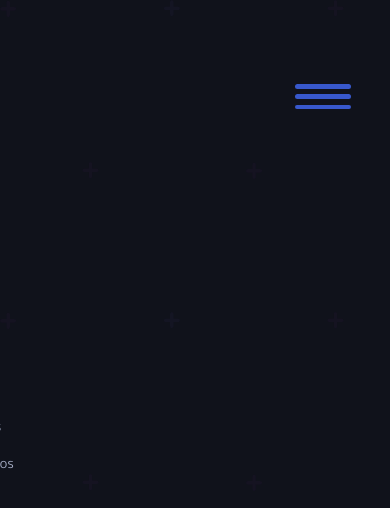
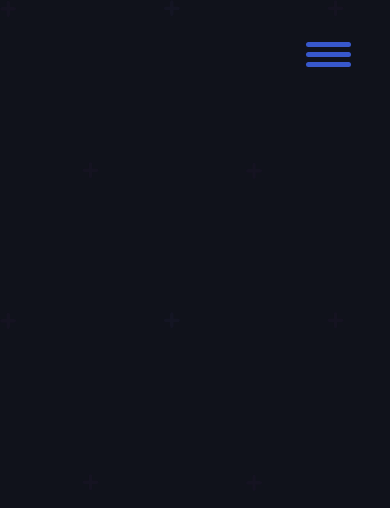
Before and after one commit to AgustinCaldart/portfolio, a React (Create React App) app: page / in a window 390 px wide. Shown: the top 508 px of the page. Built offline with nearby package versions, Linux system fonts and the light colour scheme.

Commit message:
arreglo media

```diff
--- a/src/styles/Layout.scss
+++ b/src/styles/Layout.scss
@@ -8,20 +8,21 @@
     border-right: 1px solid #2e344e;
     transform-origin: left;
     @media screen and (max-width: 1000px) {
+      transition: all 0.4s ease-in-out;
       transform: translateX(-100%);
-    }
-  }
-  .nav-toggle {
-    @media screen and (max-width: 1000px) {
-      transform: translateX(0);
-      transition: all 0.4s ease-in-out;
-      width: 20%;
+      width: 30%;
     }
     @media screen and (max-width: 411px) {
       width: 50%;
     }
   }
+  .nav-toggle {
+    @media screen and (max-width: 1000px) {
+      transition: all 0.4s ease-in-out;
+      transform: translateX(0);
     }
+  }
+
   .main-content {
     width: 84%;
     margin-left: 16%;
@@ -38,10 +39,17 @@
       @media screen and (max-width: 1400px) {
         margin: 3rem 10rem;
       }
+      @media screen and (max-width: 1400px) {
+        margin: 3rem 10rem;
+      }
+      @media screen and (max-width: 710px) {
+        margin: 2rem 3rem;
+      }
     }
     @media screen and (max-width: 1000px) {
       margin-left: 0;
       width: 100%;
+    }
   }
 }
 
@@ -49,10 +57,13 @@
   position: absolute;
   z-index: 10;
   right: 10%;
-  top: 10%;
-  width: 5rem;
-  height: 5rem;
+  top: 5%;
+  width: 4rem;
+  height: 4rem;
   display: none;
+  display: flex;
+  align-items: center;
+  justify-content: space-between;
   cursor: pointer;
   .lines-1,
   .lines-2,
@@ -60,10 +71,8 @@
     height: 0.4rem;
     width: 100%;
     background-color: #3858cc;
-    display: flex;
-    align-items: center;
     pointer-events: none;
-    justify-content: space-between;
+    display: none;
     border-radius: 20px;
     &:not(:last-child) {
       margin-bottom: 0.5rem;
@@ -71,5 +80,10 @@
   }
   @media screen and (max-width: 1000px) {
     display: block;
+    .lines-1,
+    .lines-2,
+    .lines-3 {
+      display: block;
     }
   }
+}
```
Lines whose indentation alone changed are shown as unchanged.
